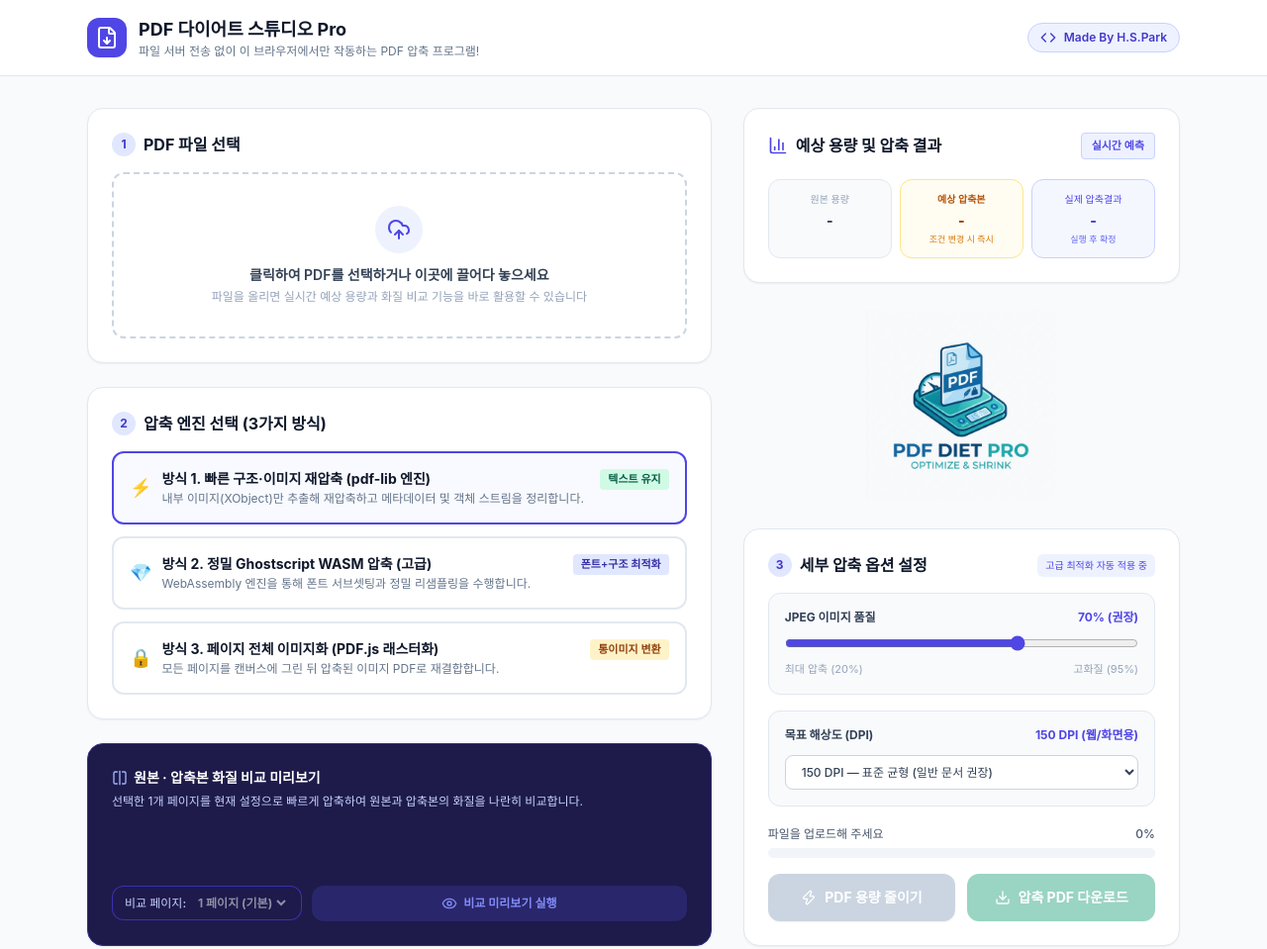
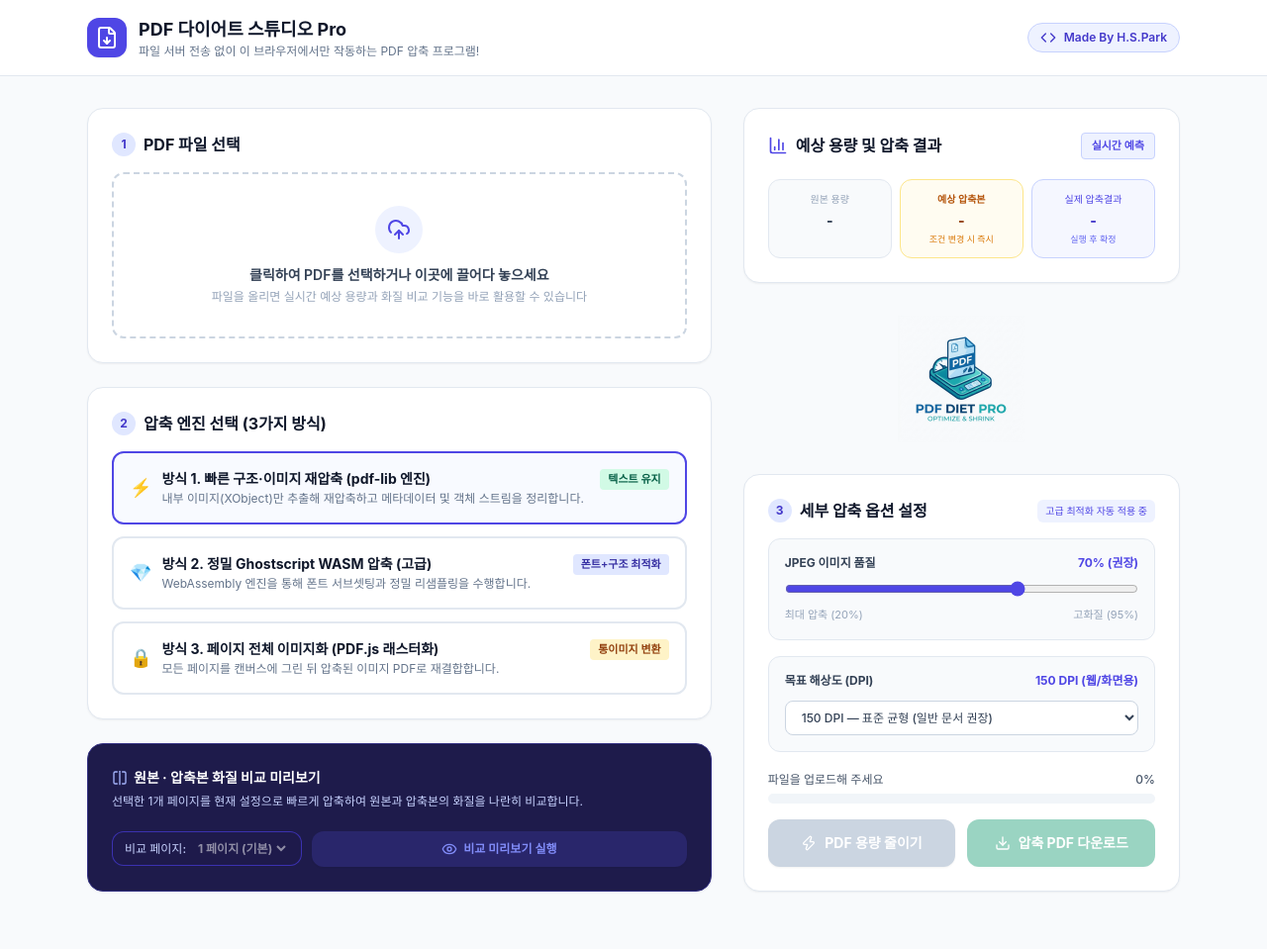
Before and after one commit to bio9gle/pdfdiet, a plain HTML site: page index.html in a window 1280 px wide. Shown: the whole page at 99% size. After the commit the page ends 933 px from the top, so only its background shows below. Drawn offline with nearby package versions, Linux system fonts and the light colour scheme; a web font is replaced by a local one.

Commit message:
Update index.html

```diff
--- a/index.html
+++ b/index.html
@@ -255,7 +255,7 @@
         <!-- Logo Image Inserted in Between: 박스 선·그림자·흰 배경 없이 페이지 배경과 하나로 보이게 함.
              flex-1 로 오른쪽 열이 더 짧을 때 남는 높이를 이 영역이 채워 아래 박스 위치를 맞춤 -->
         <div class="flex-1 flex items-center justify-center py-1">
-          <img src="logo.png" alt="PDF Diet Pro Logo" class="max-h-48 w-auto object-contain mix-blend-multiply" />
+          <img src="logo.png" alt="PDF Diet Pro Logo" class="max-h-32 w-auto object-contain mix-blend-multiply" />
         </div>
 
         <!-- Step 3: Fine-tuning Options (Bottom of Right Column) -->
```
